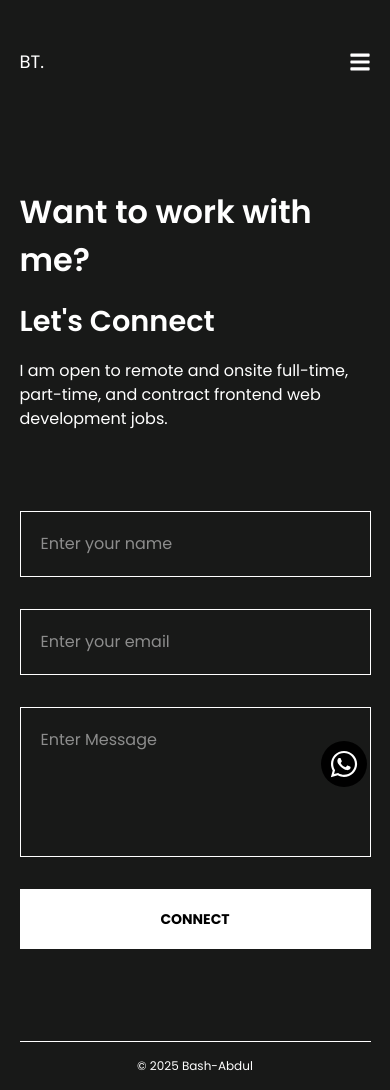
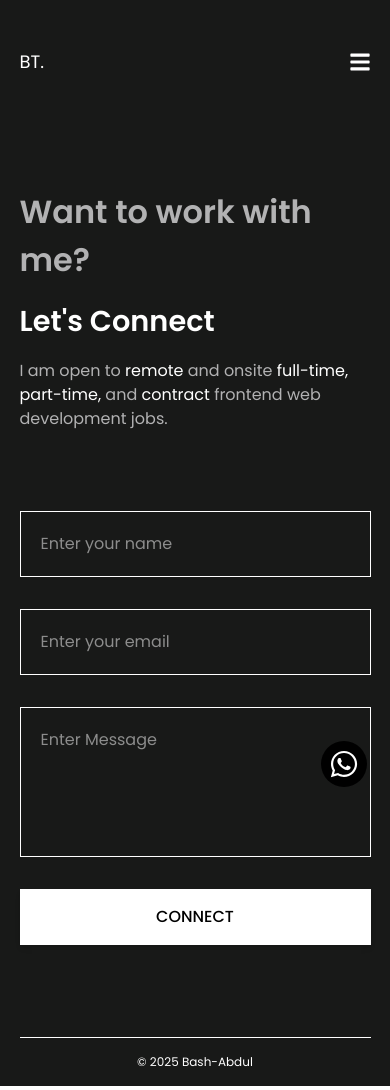
Before and after one commit to Bash-Abdul/bashir-portfolio, a React (Vite) app: page /contact in a window 390 px wide. Built offline with nearby package versions, Linux system fonts and the light colour scheme.

Commit message:
mobile responsiveness update

```diff
--- a/src/App.css
+++ b/src/App.css
@@ -95,3 +95,7 @@ button{
       transform: translateY(0);
   }
 }
+
+.background{
+  background-color: rgba(24,25,24,.92);
+}
--- a/src/components/Navbar.jsx
+++ b/src/components/Navbar.jsx
@@ -97,13 +97,19 @@ const Navbar = () => {
 
         {/* Hamburger Menu Icon */}
           <button onClick={() => setIsMenuOpen(!isMenuOpen)} className="md:hidden z-50">
-            {isMenuOpen ? <FaTimes size={22} /> : <FaBars size={22} />}
+            {!isMenuOpen && <FaBars size={22} />}
           </button>
       </div>
 
       {/* Mobile Menu */}
       {isMenuOpen && (
-        <ul className="text-white absolute w-[97.6%] z-100 flex flex-col gap-3 px-2 bg-red-500 left-0 md:hidden">
+        <ul className="background text-white fixed w-screen h-screen z-100 flex flex-col items-center justify-center z-[100000] gap-3 px-2 bg-red-500 top-0 left-0 md:hidden">
+          <button className='fixed right-[5%] top-[6.5%]' onClick={() => setIsMenuOpen(!isMenuOpen)}>
+            {
+              isMenuOpen && <FaTimes size={22} />
+            }
+
+          </button>
           <li className='py-3'><NavLink onClick={() => setIsMenuOpen(false)} to="/" className={navLinkClasses}>About</NavLink></li>
           <li className='py-3'><NavLink onClick={() => setIsMenuOpen(false)} to="/skills" className={navLinkClasses}>Skills</NavLink></li>
           <li className='py-3'><NavLink onClick={() => setIsMenuOpen(false)} to="/projects" className={navLinkClasses}>Project</NavLink></li>
--- a/src/components/WhatsApp.jsx
+++ b/src/components/WhatsApp.jsx
@@ -3,7 +3,7 @@ import { FaWhatsapp } from "react-icons/fa";
 
 const WhatsApp = () => {
   return (
-    <a href='https://wa.me/+2348178864574' target='_blank' className='fixed bottom-[3rem] right-[6%] text-white text-3xl animation-style cursor-pointer bg-black p-2 rounded-full
+    <a href='https://wa.me/+2348178864574' target='_blank' className='fixed bottom-[3rem] right-[6%] text-white text-3xl animation-style cursor-pointer bg-black p-2 rounded-full z-[10000]
     '>
     <FaWhatsapp className='cursor-[inherit]' />
     </a>
--- a/src/pages/About/AboutPage.jsx
+++ b/src/pages/About/AboutPage.jsx
@@ -79,7 +79,7 @@ const AboutPage = () => {
         <AboutImage />
       </div> */}
 
-      <div className="w-full h-full flex flex-col lg:grid lg:grid-cols-2 lg:gap-[10rem] place-items-center">
+      <div className="w-full h-full flex flex-col lg:grid lg:grid-cols-2 gap-[3rem] lg:gap-[10rem] place-items-center">
       <Helmet>
           <title>Bashir Abdulah | React Frontend Developer - Modern Web and App Interfaces</title>
           <meta
@@ -117,7 +117,7 @@ const AboutPage = () => {
             <span className="text-white">and provide value to website users</span>. I am excited to bring my knowledge and experience to a team and contribute to a company's success.
           </p>
 
-          <div className="flex justify-center lg:justify-start items-center gap-8 py-2">
+          <div className="flex justify-center lg:justify-start items-center gap-8 py-2 cursor-pointer">
             <FaLinkedin />
             <FaGithub />
             <SiGmail />
--- a/src/pages/Contact/ContactForm.jsx
+++ b/src/pages/Contact/ContactForm.jsx
@@ -83,6 +83,7 @@
 import React, { useRef, useState } from "react";
 import emailjs from "@emailjs/browser";
 import Swal from "sweetalert2";
+import { motion } from "framer-motion";
 
 const ContactForm = () => {
   const form = useRef();
@@ -153,15 +154,18 @@ const ContactForm = () => {
           placeholder="Enter Message"
         ></textarea>
 
-        <button
+        <motion.button
+          whileHover={{ scale: 1.05 }}
+          whileTap={{ scale: 0.95 }}
+          transition={{ type: "spring", stiffness: 300 }}
           type="submit"
           disabled={loading}
-          className={`bg-white text-black p-5 text-sm font-bold transition duration-300 ${
-            loading ? 'opacity-50 cursor-not-allowed' : ''
-          }`}
+          // className={`bg-white text-black p-5 text-sm font-bold transition duration-300 ${loading ? 'opacity-50 cursor-not-allowed' : ''
+          //   }`}
+          className="py-4 px-5 bg-white text-black shadow-md hover:shadow-lg transition-shadow duration-300 font-medium tracking-wide'"
         >
           {loading ? "Sending..." : "CONNECT"}
-        </button>
+        </motion.button>
       </form>
     </div>
   );
--- a/src/pages/Contact/ContactText.jsx
+++ b/src/pages/Contact/ContactText.jsx
@@ -2,15 +2,15 @@ import React from 'react'
 
 const ContactText = () => {
   return (
-    <div className='w-full flex flex-col gap-4 mb-10'>
+    <div className='w-full flex flex-col gap-4 mb-10 text-[#B2B2B3]'>
       <p className='text-[2rem] sm:text-[2.5rem] md:text-[3.2rem] w-full md:w-[90%] font-semibold'>
         Want to work with me?
       </p>
-      <p className='text-[1.8rem] sm:text-[2.2rem] md:text-[2.5rem] font-semibold'>
+      <p className='text-[1.8rem] text-white sm:text-[2.2rem] md:text-[2.5rem] font-semibold'>
         Let's Connect
       </p>
       <p className='text-base sm:text-lg'>
-        I am open to remote and onsite full-time, part-time, <br className="hidden sm:block" /> and contract frontend web development jobs.
+        I am open to <span className='text-white'>remote</span> and onsite <span className='text-white'>full-time, part-time,</span> <br className="hidden sm:block" /> and <span className='text-white'>contract</span> frontend web development jobs.
       </p>
     </div>
   )
```
